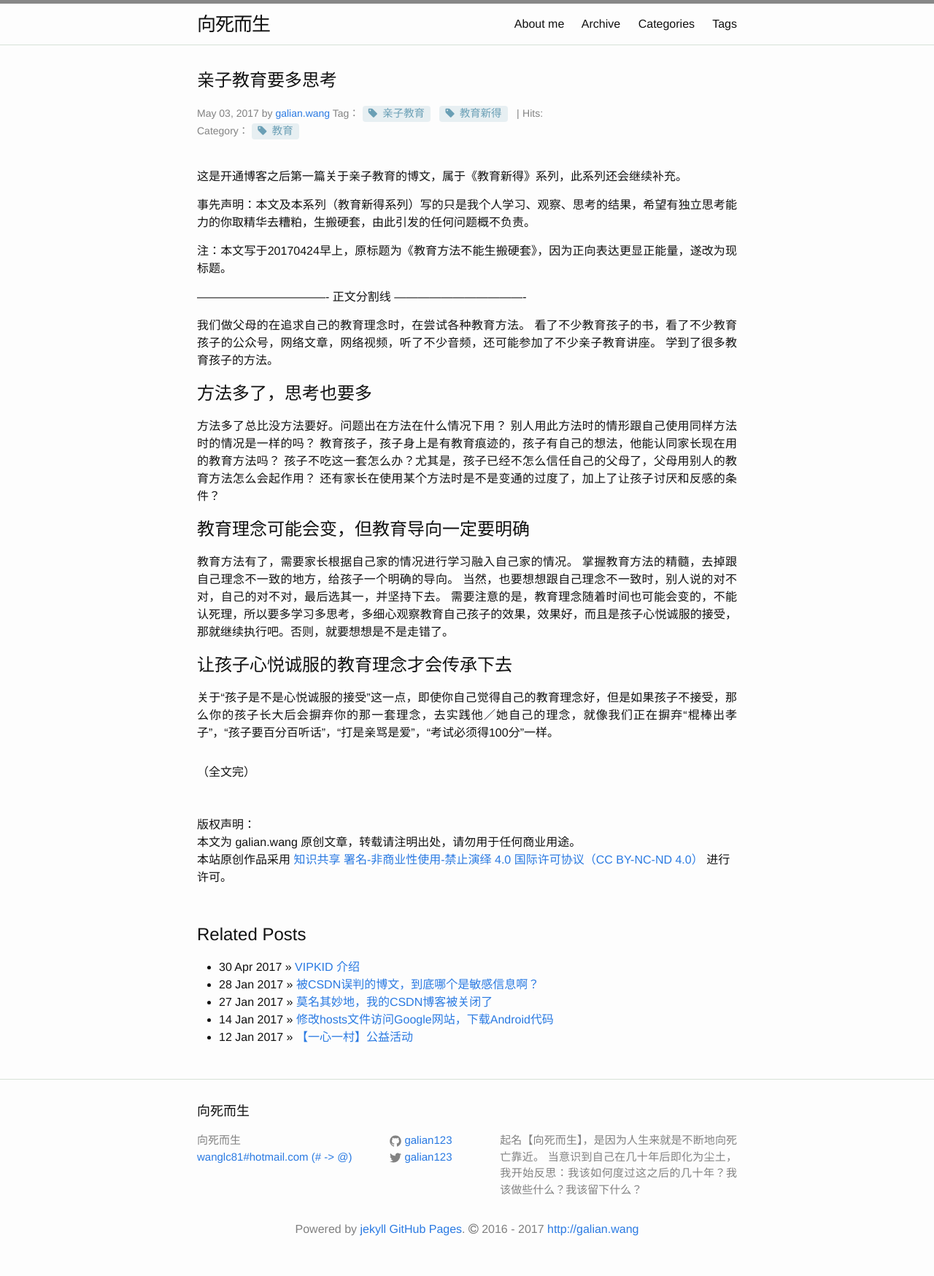
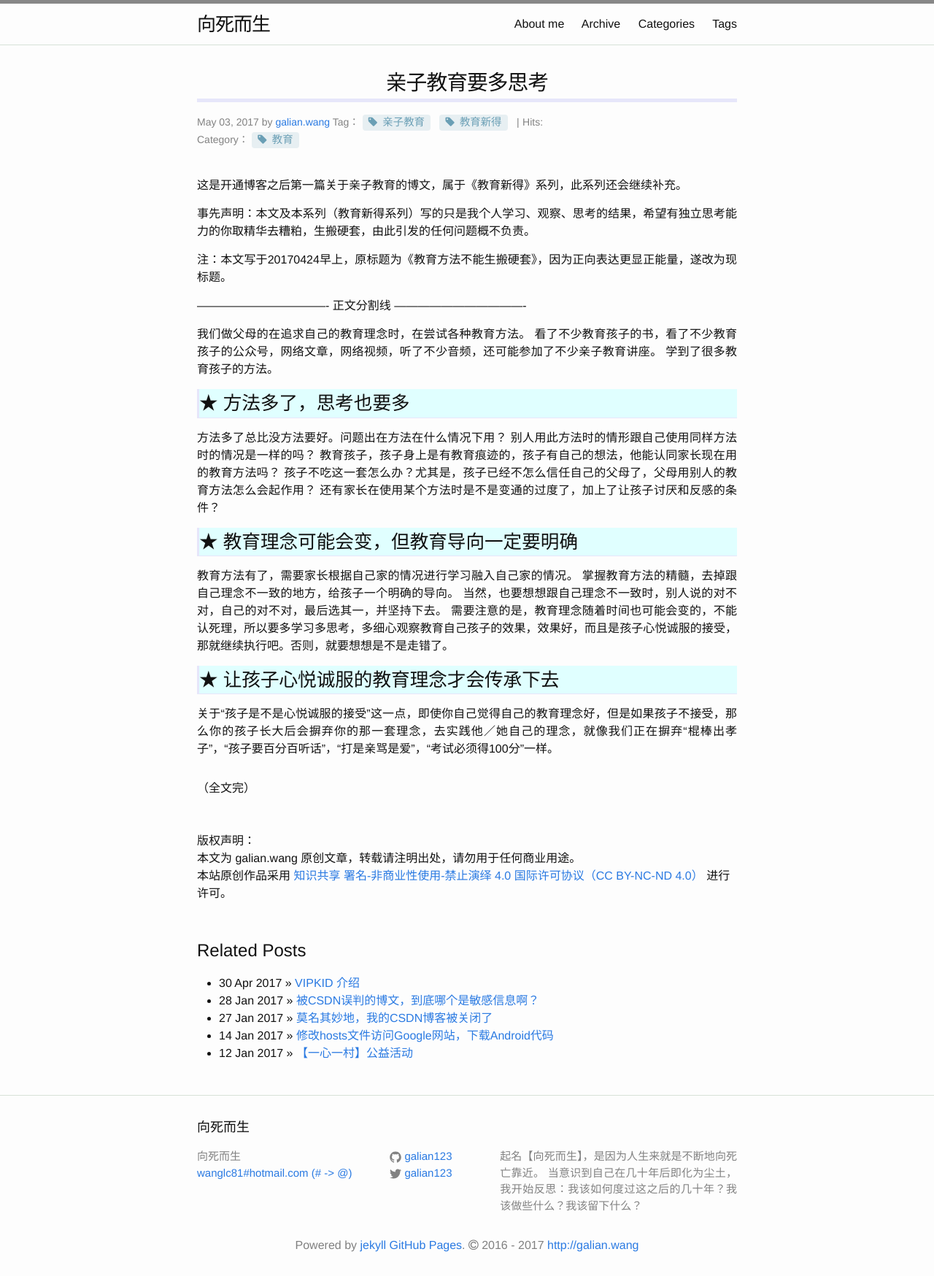
Before and after one commit to galian123/galian123.github.io, a Jekyll site: the page built from _posts/2017-05-03-think-more-about-parenting.md, in a window 1280 px wide. Shown: the whole page at 73% size. Built offline with Jekyll 4.4.1, drawn with Linux system fonts in a browser that asks for light colours; nearby versions of some CDN libraries; comment, search, counter and statistics services are not loaded; before the commit the page ends 1726 px from its top, so only the background shows below that.

Commit message:
modify h1,h2... title font size,bg color,border

```diff
--- a/_layouts/post.html
+++ b/_layouts/post.html
@@ -4,7 +4,7 @@
 <article class="post" itemscope itemtype="http://schema.org/BlogPosting">
 
 <div id="status">
-	<h2 class="title" class="post-title" itemprop="name headline">{{ page.title }}</h2>
+	<h1 class="post-title" itemprop="name headline">{{ page.title }}</h1>
 	<!-- <span>{{ page.date | date: "%b %d, %Y" }}  by <a href="{{site.url}}/about"> {{ page.author }} </a></span> -->
 	<span class="post-meta">
 		<time datetime="{{ page.date | date_to_xmlschema }}" itemprop="datePublished">{{ page.date | date: "%b %d, %Y" }}</time>
--- a/_sass/_layout.scss
+++ b/_sass/_layout.scss
@@ -230,39 +230,58 @@
 }
 
 .post-title {
-    font-size: 32px;
+    font-size: 1.8em; //32px;
     letter-spacing: -1px;
-    line-height: 1;
+    line-height: 1.5;
+    text-align: center;
+    border-bottom: 5px solid lavender;
 
     @include media-query($on-laptop) {
-        font-size: 26px;
+        font-size: 1.8em; //26px;
     }
 }
 
 .post-content {
     margin-bottom: $spacing-unit;
+    h1 {
+        font-size: 1.8em;
+        border-bottom: 5px solid lavender;
+    }
 
     h2 {
-        font-size: 32px;
+        font-size: 1.6em; //32px;
+        background-color: LightCyan;
+        border-left: 3px solid lavender;
+        border-bottom: 1px solid lavender;
 
         @include media-query($on-laptop) {
-            font-size: 28px;
+            font-size: 1.6em; //28px;
         }
     }
 
     h3 {
-        font-size: 26px;
+        font-size: 1.4em; //26px;
+        background-color: Azure;
+        border-left: 3px solid lavender;
+        border-bottom: 1px solid lavender;
 
         @include media-query($on-laptop) {
-            font-size: 22px;
+            font-size: 1.4em; //22px;
         }
     }
 
     h4 {
-        font-size: 20px;
+        font-size: 1.2em; //20px;
+        background-color: MintCream;
+        border-left: 3px solid lavender;
+        border-bottom: 1px solid lavender;
 
         @include media-query($on-laptop) {
-            font-size: 18px;
+            font-size: 1.2em; //18px;
         }
     }
+
+    h5 {
+        font-size: 1.1em;
+    }
 }
```
Also changed, not shown: _posts/2017-05-03-think-more-about-parenting.md (+3 -3 lines).
